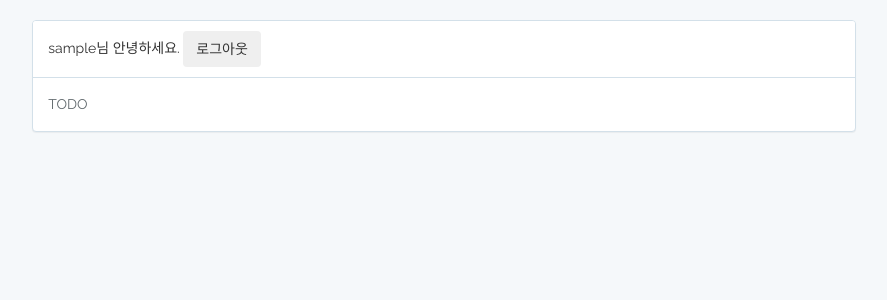
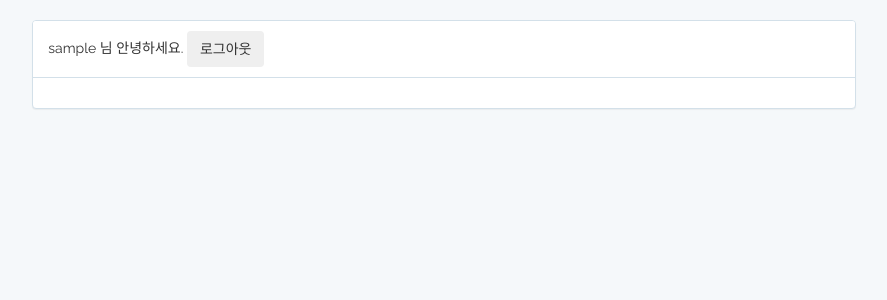
Before and after one commit to khuropbox/khuropbox, a Django app: page / in a window 1280 px wide. Shown: the part 80-380 px from the top of the page, without its empty margins (196-1083 px from the left). Run offline with Django 3.2, Linux system fonts and the light colour scheme; the visitor is signed in with stand-in values (Sample User, id 1); some libraries are stand-ins or nearby versions.

Commit message:
템플릿 중간 commit

```diff
--- a/templates/index.html
+++ b/templates/index.html
@@ -1,21 +1,16 @@
 {% extends 'layout.html' %}
-
 {% block content %}
 
      <div class="col-md-8 col-md-offset-2">
         <div class="panel panel-default">
             <div class="panel-heading">
-                {{ request.user.username }}님 안녕하세요.
-                <span>
-                    <button type="submit" class="btn" onclick="location.href='logout/';">로그아웃</button>
-                </span>
+                {{ request.user.username }}  님 안녕하세요.
+                    <button type="submit" class="btn right" onclick="location.href='/logout/';">로그아웃</button>
             </div>
             <div class="panel-body">
 
-                TODO
 
             </div>
         </div>
     </div>
-
 {% endblock %}
--- a/templates/layout.html
+++ b/templates/layout.html
@@ -14,7 +14,7 @@
 
 </head>
 <body>
-
+    {% load s3-tags %}
     <div id="wrapper">
         <div id="page-content-wrapper">
 
--- a/templates/login.html
+++ b/templates/login.html
@@ -28,7 +28,7 @@
                             <button type="submit" class="btn btn-success">
                                 로그인
                             </button>
-                            <button class="btn btn-success" onclick="location.href='register/';">
+                            <button class="btn btn-success" onclick="location.href='/register/';">
                                 회원가입
                             </button>
                         </div>
```
Also changed, not shown: templates/register.html (+0 -7 lines).
